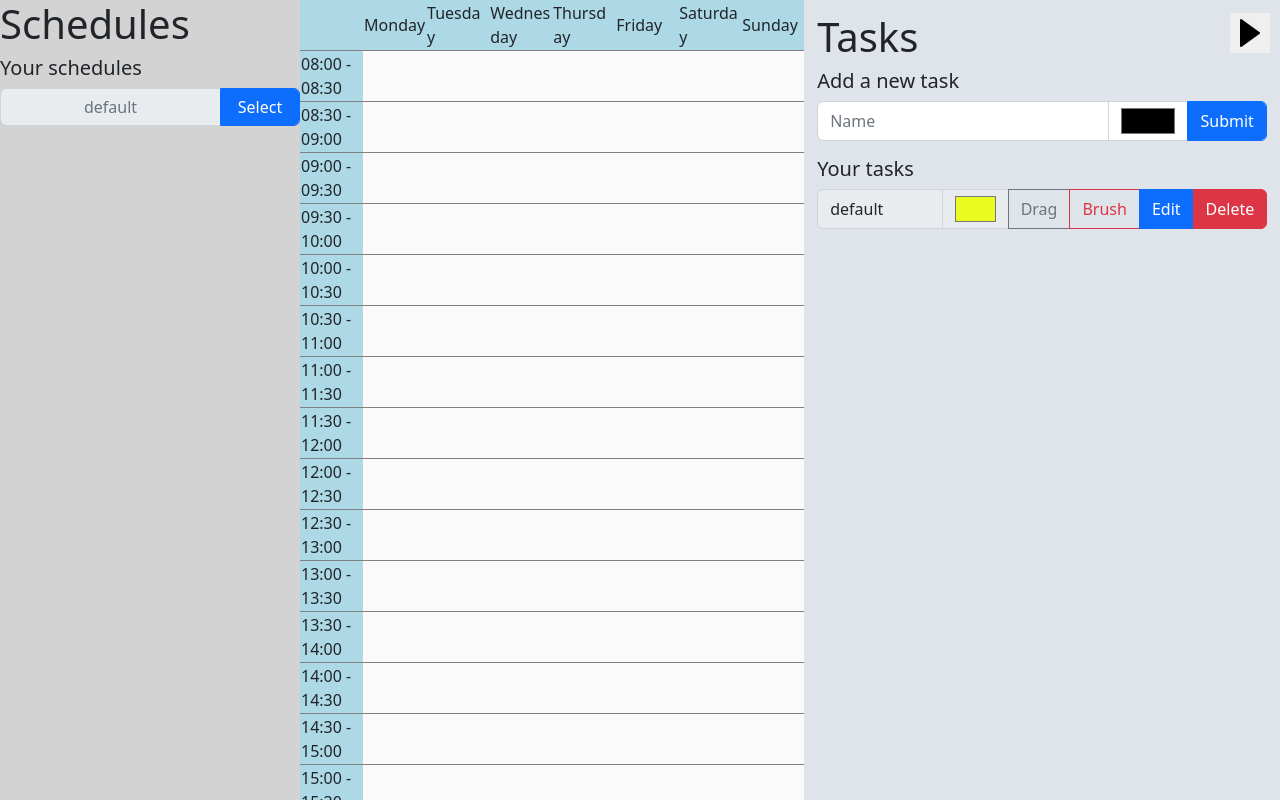
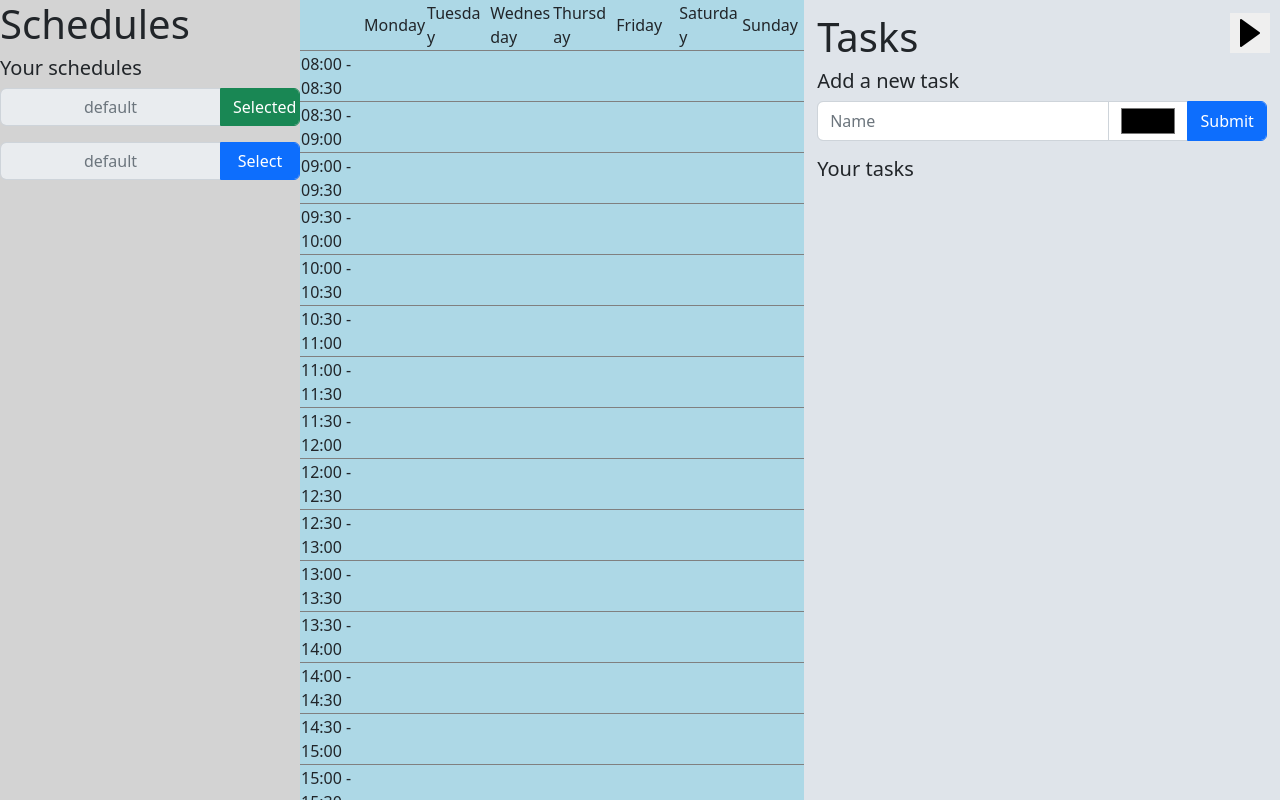
Before and after one commit to bygeze/RoutinePalAlpha, a React (Create React App) app in the folder frontend/routinepal/: page / in a window 1280 px wide. Built offline with nearby package versions, Linux system fonts and the light colour scheme.

Commit message:
Still changing matrix for schedule but the schedule selector is working properly. Now we can handle several schedules. Also added a test flag in Storage.js to reset only the things Iwant.

```diff
--- a/frontend/routinepal/src/App.js
+++ b/frontend/routinepal/src/App.js
@@ -12,6 +12,11 @@ function App() {
   const [matrix, setMatrix] = useState([]);
   const [brush, setBrush] = useState({name: ""});
   const [isPainting, setIsPainting] = useState(false);
+
+  const [isLoading, setLoading] = useState(true);
+
+
+  const [currentSchedule, setCurrentSchedule] = useState([]);
   const [allSchedules, setAllSchedules] = useState([]);
 
   const addTask = (task) => {
@@ -36,8 +41,12 @@ function App() {
 
   const fetchMatrix = () => {
     let matrix = Storage.fetchMatrix();
+    return matrix;
+  }
 
-    return matrix;
+  const fetchSchedules = () => {
+    let schedules = Storage.fetchSchedules();
+    return schedules;
   }
 
   const updateMatrix = (m) => {
@@ -45,18 +54,21 @@ function App() {
     setMatrix(fetchMatrix());
   }
 
+  const updateSchedule = (sch) => {
+    Storage.updateSchedule(sch);
+  }
+
+  const changeCurrentSchedule = (id) => {
+    setCurrentSchedule(allSchedules.find(s => s.id == id));
+  }
+
   useEffect(() => {
     if( Storage.init() ) {
       console.info("LocalStorage is working just fine.");
 
       // setTest Task
-      Storage.saveTask({ name: "", duration: 0, repetition: 1, color: "#FAFAFA" })
-      Storage.saveTask({ name: "default", duration: 0, repetition: 1, color: "#EAFB21" })
 
       let fetchedTasks = Storage.fetchAllTasks();
-      let fetchedMatrix = fetchMatrix();
-
-      //let fetchedSchedules = Storage.fetchSchedules();
 
       if(Array.isArray(fetchedTasks)) {
         setTasks(fetchedTasks);
@@ -64,10 +76,16 @@ function App() {
         console.error("Error fetching tasks." + fetchedTasks);
       }
 
-      // if to detect load is correct needs to be developed
-      setMatrix(fetchedMatrix);
+      let fetchedSchedules = Storage.fetchSchedules();
 
-      setAllSchedules(Storage.fetchSchedules());
+      let current = fetchedSchedules.find(elem => elem.id === 1);
+
+      setAllSchedules(fetchedSchedules);
+      setCurrentSchedule(current);
+
+
+      setLoading(false);
+
     } else {
       console.error("LocalStorage is not working");
     }
@@ -78,11 +96,17 @@ function App() {
   <div className="wrapper">
     <div className="AppContainer">
       <div className="Column1">
-        <SchedulesTable allSchedules={allSchedules}></SchedulesTable>
+      {
+          isLoading ? ("Loading") : (                <SchedulesTable allSchedules={allSchedules} currentScheduleId={currentSchedule.id} changeCurrentSchedule={changeCurrentSchedule}></SchedulesTable>)
+        }
+
       </div>
       <div className="Column2">
-        <WeekTable tasks={tasks} matrix={matrix} updateMatrix={updateMatrix} brush={brush} isPainting={isPainting} setIsPainting={setIsPainting
-        }></WeekTable>
+        {
+          isLoading ? ("Loading") : (        <WeekTable tasks={tasks} currentSchedule={currentSchedule} updateSchedule={updateSchedule} brush={brush} isPainting={isPainting} setIsPainting={setIsPainting
+          }></WeekTable>)
+        }
+
       </div>
       <div className="Column3">
         <TasksTable tasks={tasks} addTask={addTask} updateTask={updateTask} deleteTask={deleteTask} brush={brush} setBrush={setBrush}  >
@@ -97,3 +121,22 @@ function App() {
 }
 
 export default App;
+
+/*
+  <div className="wrapper">
+    <div className="AppContainer">
+      <div className="Column1">
+        <SchedulesTable allSchedules={allSchedules} currentScheduleId={currentSchedule.id}></SchedulesTable>
+      </div>
+      <div className="Column2">
+      <WeekTable tasks={tasks} currentSchedule={currentSchedule} updateMatrix={updateMatrix} brush={brush} isPainting={isPainting} setIsPainting={setIsPainting
+        }></WeekTable>
+      </div>
+      <div className="Column3">
+        <TasksTable tasks={tasks} addTask={addTask} updateTask={updateTask} deleteTask={deleteTask} brush={brush} setBrush={setBrush}  >
+
+        </TasksTable>
+      </div>
+    </div>
+  </div>
+*/
--- a/frontend/routinepal/src/matrixes/MatrixTableRow.js
+++ b/frontend/routinepal/src/matrixes/MatrixTableRow.js
@@ -1,6 +1,6 @@
 import { useEffect, useState } from "react";
 
-const MatrixTableRow = ({scheduleName}) => {
+const MatrixTableRow = ({scheduleName, scheduleId, currentScheduleId, changeCurrentSchedule}) => {
     return (
         <div>
             <div className="input-group mb-3">
@@ -9,7 +9,17 @@ const MatrixTableRow = ({scheduleName}) => {
                     type="text"
                     placeholder={scheduleName}
                     />
-                <button className="form-control btn btn-primary submitTaskButton" type="submit" >Select</button>
+                {
+                    scheduleId == currentScheduleId ? (
+                        <button className="form-control btn btn-success submitTaskButton" type="submit" >Selected</button>
+                    ) : (
+                        <button
+                        className="form-control btn btn-primary submitTaskButton"
+
+                        onClick={changeCurrentSchedule.bind(this, scheduleId)}
+                        type="submit" >Select</button>
+                    )
+                }
             </div>
         </div>
     );
--- a/frontend/routinepal/src/matrixes/SchedulesTable.js
+++ b/frontend/routinepal/src/matrixes/SchedulesTable.js
@@ -1,13 +1,20 @@
 import { useEffect, useState } from "react";
 import MatrixTableRow from "./MatrixTableRow";
 
-const SchedulesTable = ({allSchedules}) => {
+const SchedulesTable = ({allSchedules, currentScheduleId, changeCurrentSchedule}) => {
     return (
         <div>
             <h1>Schedules</h1>
             <h5>Your schedules</h5>
             {
-                allSchedules.map(schedule => (<MatrixTableRow key={schedule.id} scheduleName={schedule.name}></MatrixTableRow>))
+                allSchedules.map(schedule => (
+                <MatrixTableRow
+                key={schedule.id}
+                scheduleName={schedule.name}
+                scheduleId={schedule.id}
+                currentScheduleId={currentScheduleId}
+                changeCurrentSchedule={changeCurrentSchedule}
+                ></MatrixTableRow>))
             }
         </div>
     );
--- a/frontend/routinepal/src/storage/Storage.js
+++ b/frontend/routinepal/src/storage/Storage.js
@@ -5,64 +5,61 @@
 
 class Storage {
     static init = () => {
+        const FLAG_TEST_RESET = true;
+
         // checks if localStorage is available
         if (typeof localStorage === 'undefined' || localStorage === null) {
             return false;
         }
 
-        let tasks = localStorage.getItem('tasks');
+        // gets tasks
+        if(!FLAG_TEST_RESET) {
+            localStorage.setItem('tasks', JSON.stringify([{ id: 1, name: "empty", duration: 0, repetition: 1, color: "#FAFAFA" }, { id: 0, name: "default", duration: 0, repetition: 1, color: "#EAFB21" }]));
+        } else {
+            let tasks = localStorage.getItem('tasks');
+            if (tasks === undefined || tasks === "undefined" || tasks === null)  {
+                // checks if tasks array exists, if it doesn't, creates it.
+                localStorage.setItem('tasks', JSON.stringify([]));
+            }
+        }
 
-        //if (tasks === undefined || tasks === "undefined" || tasks === null)  {
-            // checks if tasks array exists, if it doesn't, creates it.
+        // get task id counter
+        if(!FLAG_TEST_RESET) {
+            localStorage.setItem("taskIdCounter", 1);
+        } else {
+            let taskIdCounter = localStorage.getItem('taskIdCounter');
+            if (taskIdCounter === undefined || taskIdCounter === "undefined" || taskIdCounter === null) {
+                // checks if  id counter exists, if it doesn't, creates it.
+                localStorage.setItem("taskIdCounter", 1);
+            }
+        }
 
-
-            localStorage.setItem('tasks', JSON.stringify([]));
-
-        //}
-
-        let idGenerator = localStorage.getItem('idCounter');
-
-        //if (idGenerator === undefined || idGenerator === "undefined" || idGenerator === null) {
-
-            // checks if  id counter exists, if it doesn't, creates it.
-
-            localStorage.setItem("idCounter", 0);
-        //}
-
-        let matrixStorage = localStorage.getItem("matrix");
-;
-        //if(matrixStorage === undefined || matrixStorage === "undefined" || matrixStorage === null) {
-            localStorage.setItem("matrix", JSON.stringify(this.createMatrix()));
-        //}
-            // this function is temporary, matrix creation should run on server side.
+        // get schedule id counter
+        if(FLAG_TEST_RESET) {
+            localStorage.setItem("scheduleIdCounter", 0);
+        } else {
+            let scheduleIdCounter = localStorage.getItem('scheduleIdCounter');
+            if (scheduleIdCounter === undefined || scheduleIdCounter === "undefined" || scheduleIdCounter === null) {
+                // checks if  id counter exists, if it doesn't, creates it.
+                localStorage.setItem("scheduleIdCounter", 0);
+            }
+        }
 
         // here should be
         // checks if matrix exists, if it doesn't, creates it.
+        if(!FLAG_TEST_RESET) {
+            localStorage.setItem("schedules", JSON.stringify([this.createSchedule(), this.createSchedule()]));
+        } else {
+            let schedules = localStorage.getItem('schedules');
+            if (schedules === undefined || schedules === "undefined" || schedules === null) {
+                // checks if  id counter exists, if it doesn't, creates it.
+                localStorage.setItem("schedules", JSON.stringify([this.createSchedule(), this.createSchedule()]));
+            }
 
-        localStorage.setItem("schedules", JSON.stringify([this.createSchedule()]));
+        }
 
-        //localStorage.setItem("schedules", JSON.stringify(schedules));
 
         return true;
-    }
-
-    static createMatrix = () => {
-        const startTime = 8;
-        const endTime = 24;
-        const timeDivision = 0.5;
-
-        const defaultValue = 1;
-        const rows = (endTime - startTime) / (timeDivision);
-        const cols = 7;
-
-        var matrix = [];
-
-        for(let i = 0; i < rows; i++) {
-            let row = Array(7).fill(defaultValue);
-            matrix.push(row);
-        }
-
-        return matrix;
     }
 
     static createSchedule = () => {
@@ -85,7 +82,7 @@ class Storage {
 
         schedule.name = "default";
         schedule.matrix = matrix;
-        schedule.id = 0;
+        schedule.id = parseInt(generateScheduleId());
 
         return schedule;
     }
@@ -93,7 +90,7 @@ class Storage {
     // (C) save tasks method
     static saveTask(task) {
         let tasks = JSON.parse(localStorage.getItem("tasks"));
-        task.id = generateId();
+        task.id = generateTaskId();
         tasks.push(task);
         localStorage.setItem("tasks", JSON.stringify(tasks));
     }
@@ -134,6 +131,17 @@ class Storage {
         localStorage.setItem("matrix", JSON.stringify(m));
     }
 
+    static updateSchedule(sch) {
+        let schedules = JSON.parse(localStorage.getItem("schedules"));
+        let index = schedules.findIndex(s => s.id === sch.id);
+
+        if(index !== -1) {
+            schedules[index] = sch;
+        }
+
+        localStorage.setItem("schedules", JSON.stringify(schedules));
+    }
+
     static fetchSchedules() {
         let schedules = JSON.parse(localStorage.getItem("schedules"));
 
@@ -142,11 +150,17 @@ class Storage {
 
 }
 
-function generateId() {
-    let id = parseInt(JSON.parse(localStorage.getItem('idCounter'))) + 1;
-    localStorage.setItem("idCounter", id);
+function generateTaskId() {
+    let id = parseInt(JSON.parse(localStorage.getItem('taskIdCounter'))) + 1;
+    localStorage.setItem("taskIdCounter", id);
     return id;
 }
 
 
+function generateScheduleId() {
+    let id = parseInt(JSON.parse(localStorage.getItem('scheduleIdCounter'))) + 1;
+    localStorage.setItem("scheduleIdCounter", id);
+    return id;
+}
+
 export default Storage;
--- a/frontend/routinepal/src/weekvisualizer/WeekTable.js
+++ b/frontend/routinepal/src/weekvisualizer/WeekTable.js
@@ -5,7 +5,7 @@ import React from 'react';
  *   - configurable: quantity of rows depend on the start time of the day, the end time of the day and the division choosed.
 */
 
-const WeekTable = ({tasks, matrix, updateMatrix, brush, isPainting, setIsPainting}) => {
+const WeekTable = ({tasks, currentSchedule, updateSchedule, brush, isPainting, setIsPainting}) => {
     const startTime = "08:00";
     const endTime = "02:00";
     const timeDivision = 30; // en minutos
@@ -44,22 +44,22 @@ const WeekTable = ({tasks, matrix, updateMatrix, brush, isPainting, setIsPaintin
 
     // change state (and later save the matrix to db)
     const handleDropChange = (event, rowIndex, colIndex) => {
-        const newMatrix = matrix;
+        const newMatrix = currentSchedule.matrix;
 
         newMatrix[rowIndex][colIndex] = parseInt(event.dataTransfer.getData("text/plain"));
 
         console.log(newMatrix);
-        console.log(updateMatrix(newMatrix));
+        console.log(updateSchedule(currentSchedule));
       };
 
     // change state (and later save the matrix to db)
     const handleItemChange = (id, rowIndex, colIndex) => {
 
-        const newMatrix = matrix;
+        const newMatrix = currentSchedule.matrix;
 
         newMatrix[rowIndex][colIndex] = id;
 
-        updateMatrix(newMatrix)
+        updateSchedule(currentSchedule)
 
       };
 
@@ -96,8 +96,10 @@ const WeekTable = ({tasks, matrix, updateMatrix, brush, isPainting, setIsPaintin
     return (
         <table className="WeekTable noselect">
             <tbody>
+
                 <tr><td></td><td>Monday</td><td>Tuesday</td><td>Wednesday</td><td>Thursday</td><td>Friday</td><td>Saturday</td><td>Sunday</td></tr>
-                {matrix.map((row, i) => (
+
+                {currentSchedule.matrix.map((row, i) => (
                     <tr key={i}>
                         <td style={{width: "13%"}}>{getRowTime(i)}</td>
                     {row.map((col, j) => (
```
